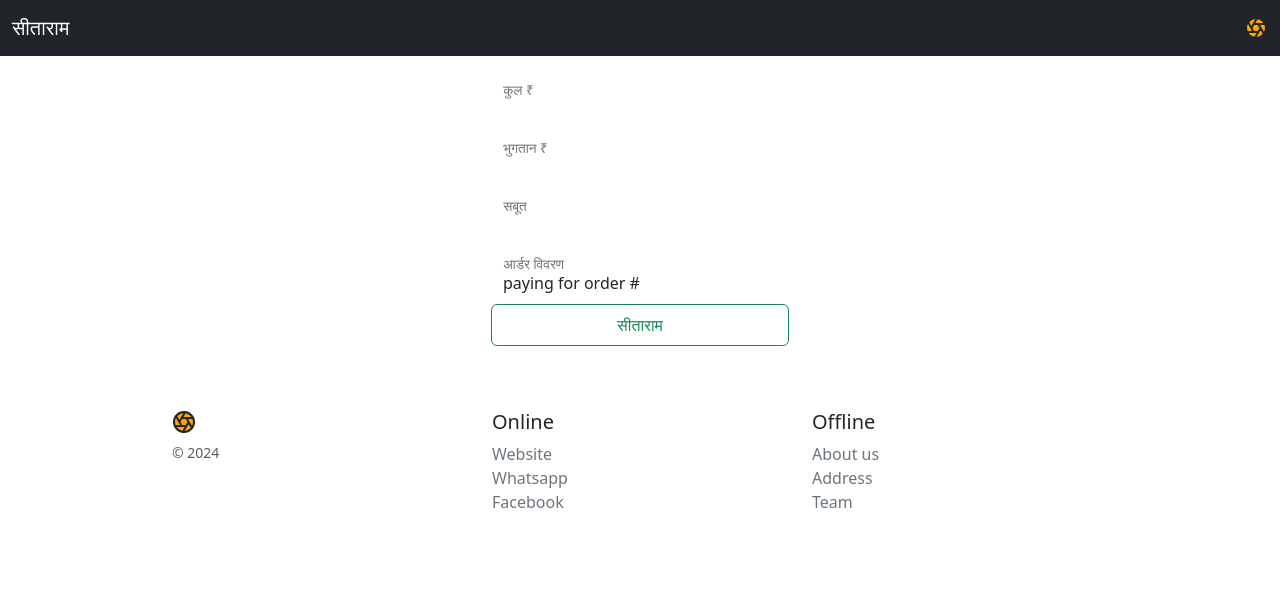
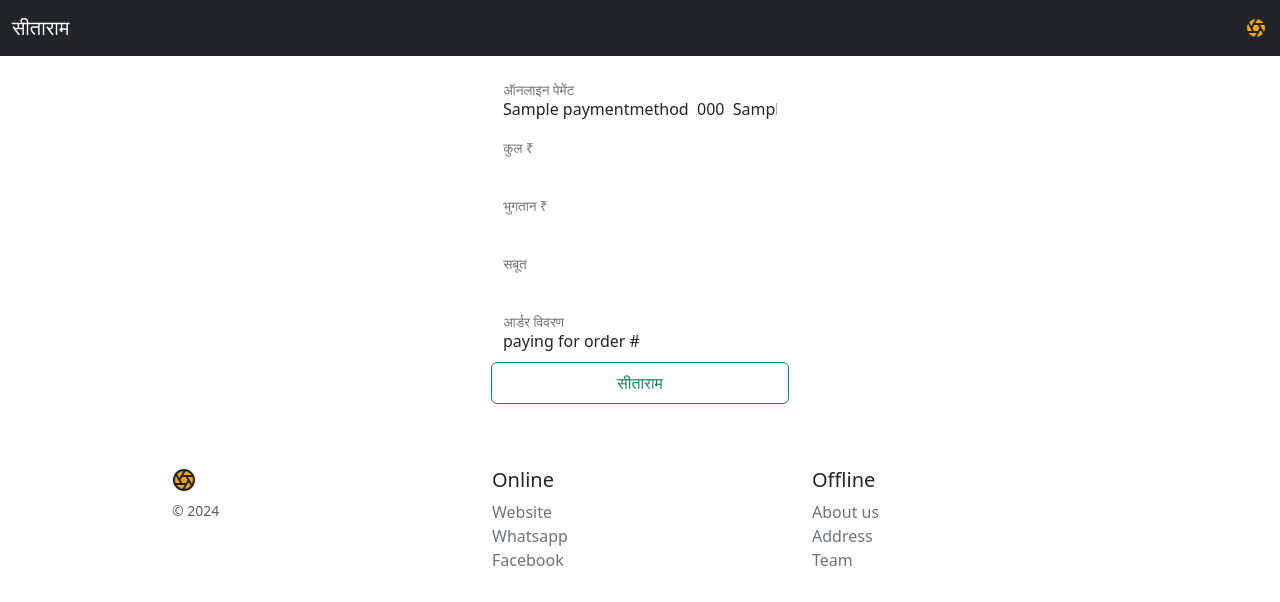
Before and after one commit to amit1870/sitaramsita, a Django app: template dukan/templates/dukan/payment.html in a window 1280 px wide. Shown: the top 602 px of the page. Run offline with Django 4.2, Linux system fonts and the light colour scheme; tables that the repository leaves empty hold one stand-in row (values such as "Sample post"); the template is opened without the code that fills it: values that come from a table or form of the project are taken from there, most other values are stand-ins (such as "Sample title", 1, 10 or a date in 2020); some libraries are stand-ins or nearby versions.

Commit message:
sitaram : added payment information on payment page

```diff
--- a/dukan/admin.py
+++ b/dukan/admin.py
@@ -1,6 +1,6 @@
 from django.contrib import admin
 
-from dukan.models import Category, Product, PaymentMethod, Order, Cart
+from dukan.models import Category, Product, PaymentMethod, Order
 
-all_models = [Category, Product, PaymentMethod, Order, Cart]
+all_models = [Category, Product, PaymentMethod, Order]
 admin.site.register(all_models)
--- a/dukan/templates/dukan/payment.html
+++ b/dukan/templates/dukan/payment.html
@@ -8,6 +8,12 @@
             <main class="form-signin w-100 m-auto">
                 <form action="{% url 'dukan:order_payment'  order_id=order.id %}" method="post">
                     {% csrf_token %}
+                    {% for payee in payments %}
+                    <div class="form-floating">
+                        <input type="text" readonly class="form-control-plaintext" name="order_cost" id="{{payee.payee_name}}" value="{{payee.payee_name}}  {{payee.payee_mobile}}  {{payee.payee_medium}}">
+                        <label for="{{payee.payee_name}}">ऑनलाइन पेमेंट</label>
+                    </div>
+                    {% endfor %}
                     <div class="form-floating">
                         <input type="text" readonly class="form-control-plaintext" name="order_cost" id="order_cost" value="{{order.order_cost}}">
                         <label for="order_cost">कुल &#8377;</label>
--- a/dukan/views.py
+++ b/dukan/views.py
@@ -11,7 +11,7 @@ from django.views.decorators.csrf import csrf_protect
 from django.views.decorators.http import require_http_methods
 
 
-from dukan.models import Category, Product, Cart, CartTemplate, Order
+from dukan.models import Category, Product, Cart, CartTemplate, Order, PaymentMethod
 from utils import helper as hlp
 
 
@@ -178,7 +178,9 @@ def process_cart(request):
 
         if payment == 'PRPD':
             context = {}
+            payment_via = PaymentMethod.objects.all()
             context['order'] = order
+            context['payments'] = payment_via
             return render(request, 'dukan/payment.html', context)
 
 
```
